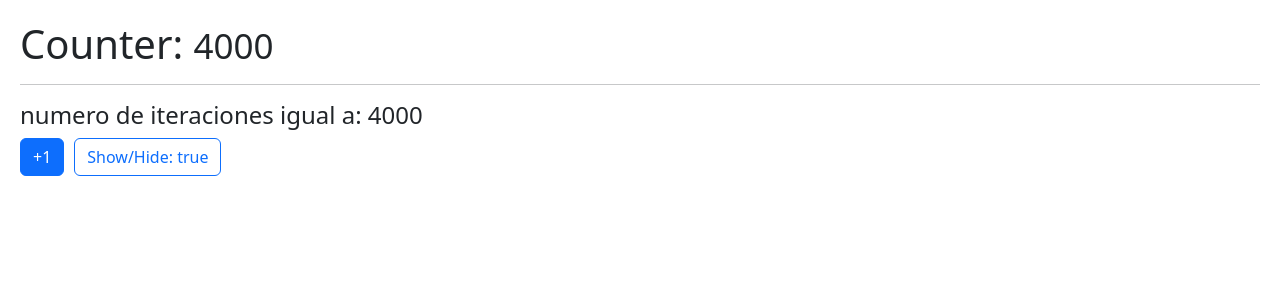
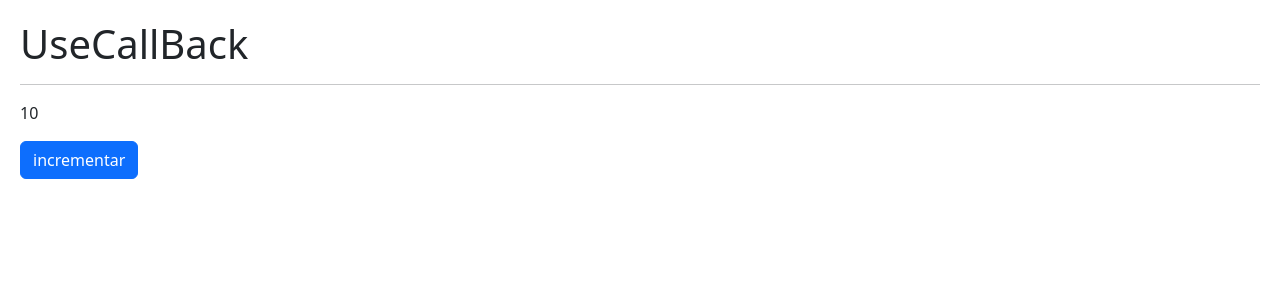
Before and after one commit to danielos35/react, a React (Vite) app in the folder 06_hooks/: page / in a window 1280 px wide. Shown: the top 300 px of the page. Built offline with nearby package versions, Linux system fonts and the light colour scheme.

Commit message:
useCallBack

```diff
--- /dev/null
+++ b/06_hooks/src/07_memo/CallBackHook.jsx
@@ -0,0 +1,19 @@
+import { useCallback, useState } from "react";
+import { ShowIncrement } from "./ShowIncrement";
+
+export const CallBackHook = () => {
+  const [counter, setCounter] = useState(10);
+
+  const incrementar = useCallback(() => {
+    setCounter((val) => val + 1);
+  }, []);
+
+  return (
+    <>
+      <h1> UseCallBack </h1>
+      <hr />
+      <p>{counter}</p>
+      <ShowIncrement increment={incrementar} />
+    </>
+  );
+};
--- /dev/null
+++ b/06_hooks/src/07_memo/ShowIncrement.jsx
@@ -0,0 +1,7 @@
+export const ShowIncrement = ({ increment }) => {
+  return (
+    <button className="btn btn-primary" onClick={increment}>
+      incrementar
+    </button>
+  );
+};
--- a/06_hooks/src/HooksApp.jsx
+++ b/06_hooks/src/HooksApp.jsx
@@ -7,6 +7,7 @@ import { FocusScreen } from "./05_useRef/FocusScreen"
 import { Layout } from "./06_useLayoutEffect/Layout"
 import { Memorize } from "./07_memo/Memorize"
 import { MemoHook } from "./07_memo/MemoHook"
+import { CallBackHook } from "./07_memo/CallBackHook";
 
 export const HooksApp = () => {
   return (
@@ -19,7 +20,8 @@ export const HooksApp = () => {
       {/* <FocusScreen /> */}
       {/* <Layout /> */}
       {/* <Memorize /> */}
-      <MemoHook />
+      {/* <MemoHook /> */}
+      <CallBackHook />
     </>
-  )
-}
+  );
+};
```
Also changed, not shown: 1 other file (tests, documents, lock files or other folders).
